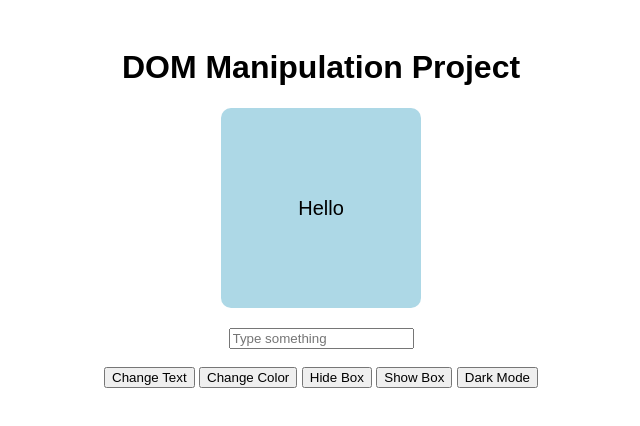
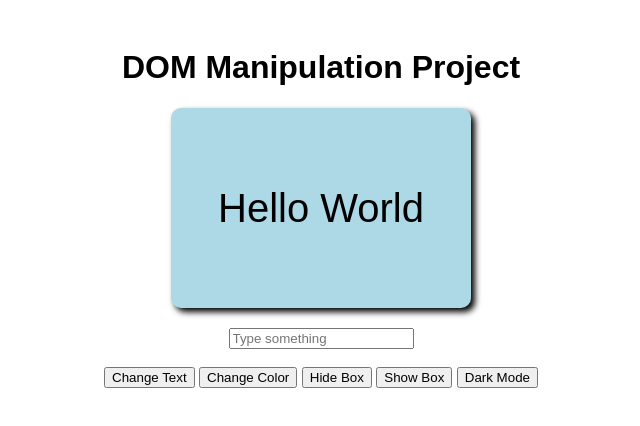
Before and after one commit to putcode677/simple-DOM-project, a plain HTML site: page index.html in a window 1280 px wide. Shown: the whole page, without its empty margins (319-959 px from the left). Drawn offline with Linux system fonts and the light colour scheme.

Commit message:
changed the box width,box shadow

```diff
--- a/index.html
+++ b/index.html
@@ -10,7 +10,7 @@
 
 <h1 id="title">DOM Manipulation Project</h1>
 
-  <div id="box">Hello</div>
+  <div id="box">Hello World</div>
 
   <input type="text" id="inputText" placeholder="Type something">
 
--- a/style.css
+++ b/style.css
@@ -8,11 +8,12 @@
       color: white;
     }
     #box{
-      width: 200px;
+      width: 300px;
       height: 200px;
       background: lightblue;
       margin: 20px auto;
+      font-size: 40px;
       line-height: 200px;
-      font-size: 20px;
       border-radius: 10px;
+      box-shadow: 4px 4px 6px;
     }
```
